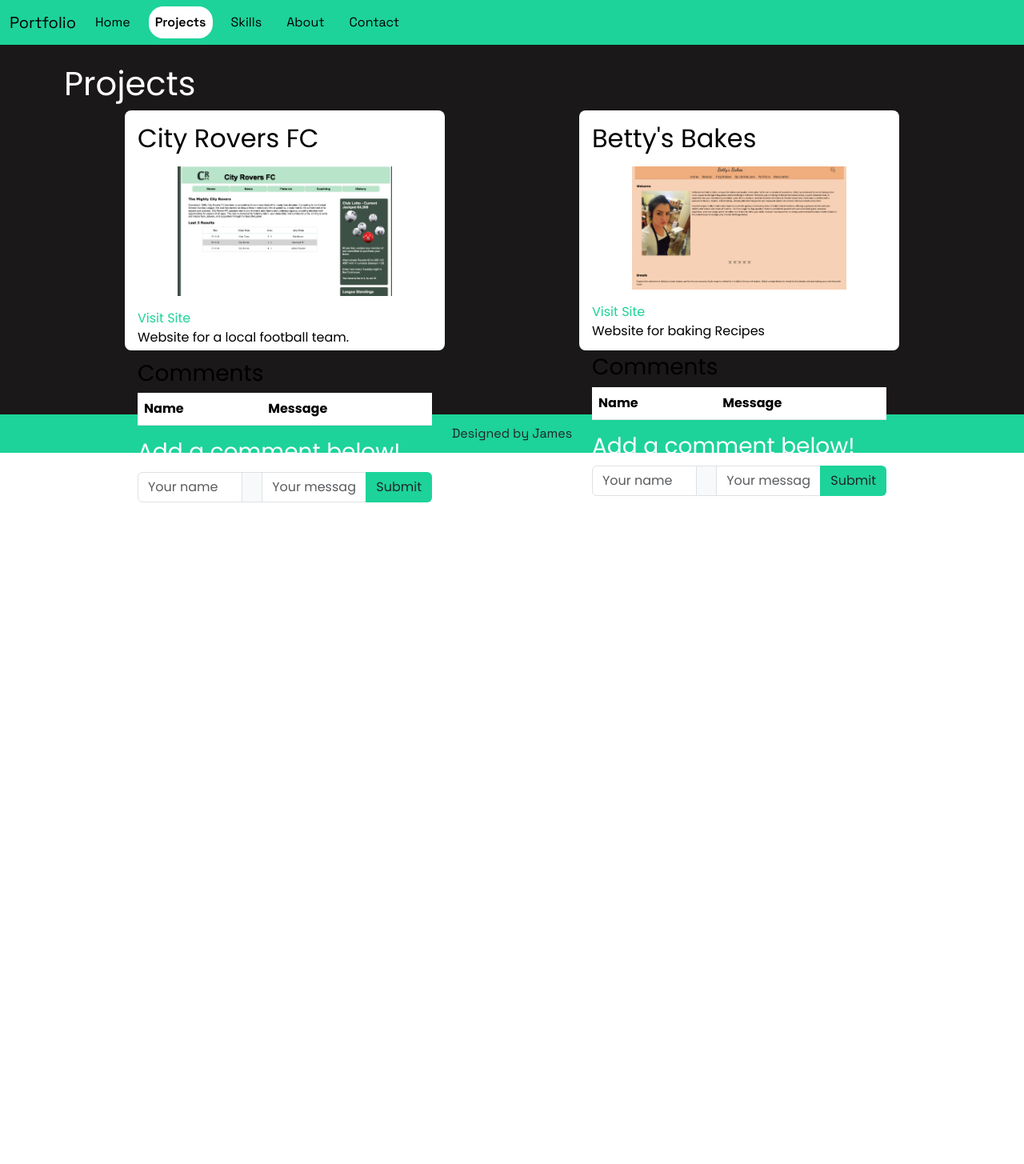
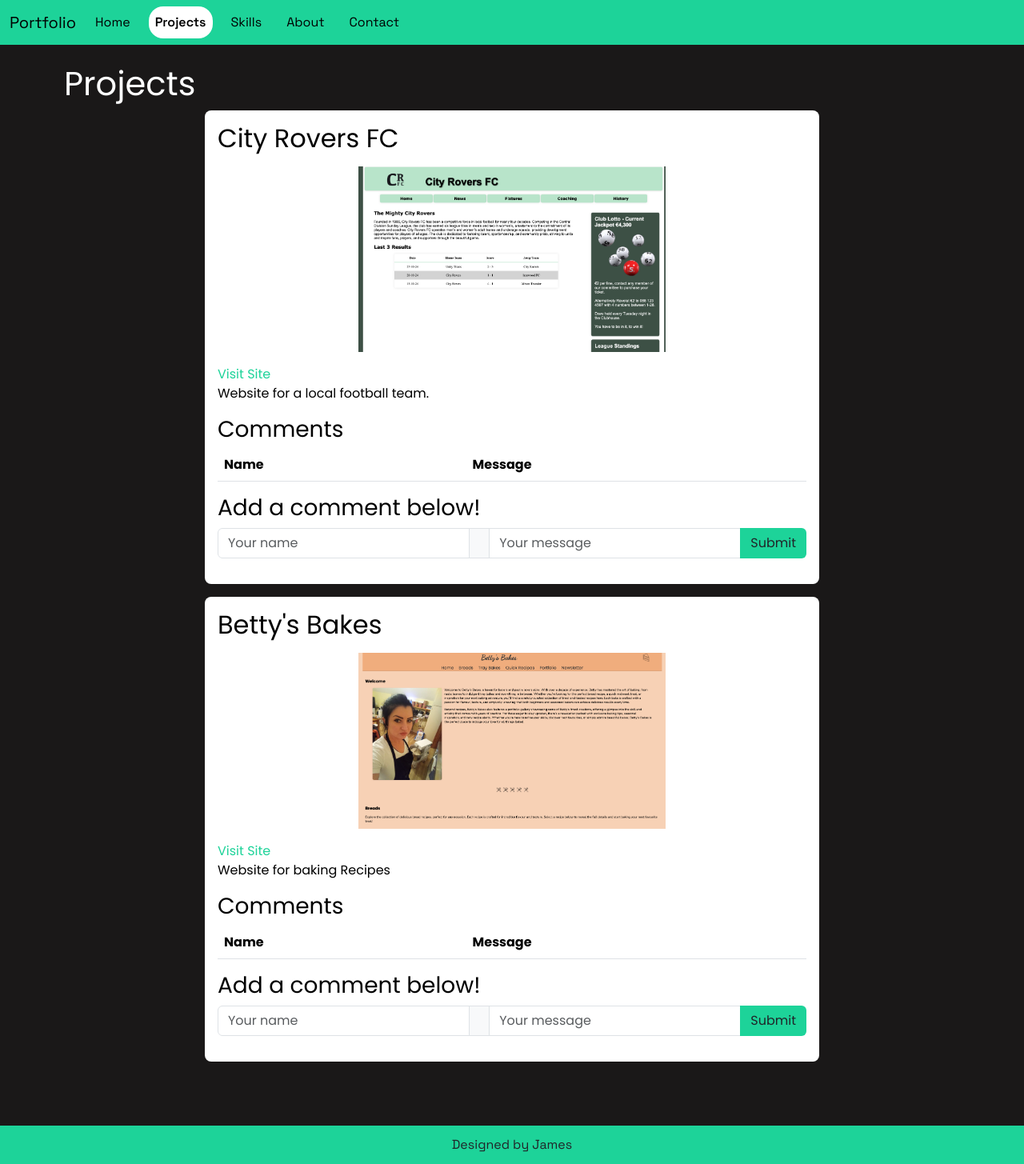
Before and after one commit to james-fitz86/portfolio, a Flask app: page /projects in a window 1280 px wide. Shown: the whole page at 80% size. Before the commit the page ends 628 px from the top, so only its background shows below. Run offline with Flask 3, Linux system fonts and the light colour scheme; lists and menus that the app fills with data are empty.

Commit message:
altered css for project container and contents

```diff
--- a/static/css/style.css
+++ b/static/css/style.css
@@ -74,39 +74,58 @@ footer p{
 }
 #project-wrapper {
   display: flex;
-  flex-wrap: wrap;
+  flex-direction: column;
   gap: 16px;
-  justify-content: space-around;
+  align-items: center;
 }
 .project {
-  flex: 1;
+  display: block;
   box-sizing: border-box;
   padding: 16px;
   color: #000000;
   background-color: #ffffff;
   border-radius: 8px;
-  min-width: 250px;
-  max-width: 400px;
-  height: 300px;
+  width: clamp(250px, 60vw, 800px);
+  height: auto;
+  overflow-x: auto;
 }
 .project img{
   display: block;
-  min-width: 118px;
-  max-width: 268px;
+  width: clamp(228px, 30vw, 768px);
+  max-width: 100%;
   margin: 1rem auto;
 }
 .project:hover{
-  scale: 1.05;
+  outline: 2px solid #1dd399;
 }
 .formtext{
-  color: #ffffff;
+  color: #000000;
 }
 .custom-btn {
   background-color: #1dd399 !important;
-  /* border-color: #ff6600 !important; */
+}
+.custom-btn:hover {
+  background-color: #17b885 !important;
+  color: #ffffff !important;
+}
+.project .table {
+  width: 100%;
+  table-layout: auto;
+  margin-bottom: 1rem;
+}
+.project .table td,
+.project .table th {
+  word-wrap: break-word;
+  white-space: normal;
+}
+.project form {
+  width: 100%;
 }
 
-.custom-btn:hover {
-  background-color: #17b885 !important;
-  /* border-color: #aa4400 !important; */
+.project .form-control {
+  width: 100%;
 }
+
+.project .input-group-text {
+  width: auto;
+}
```
